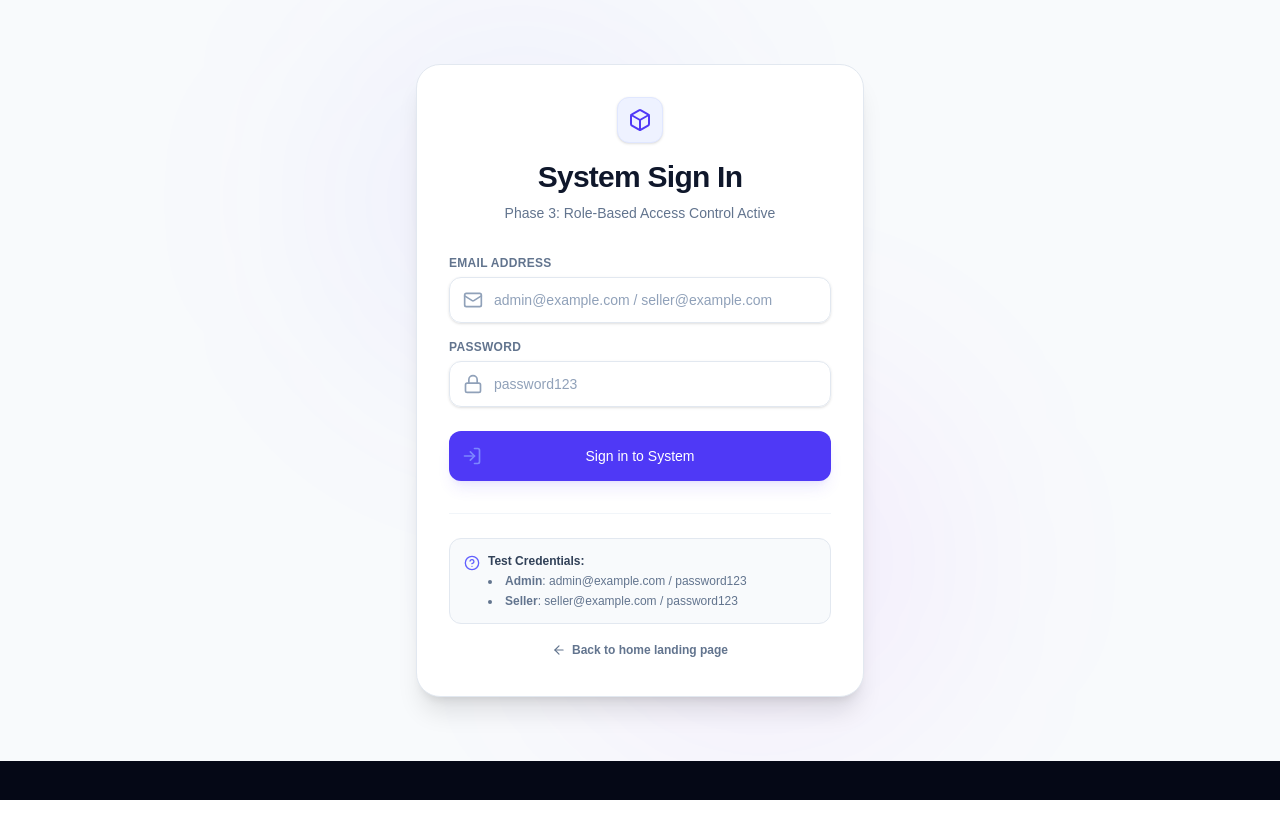
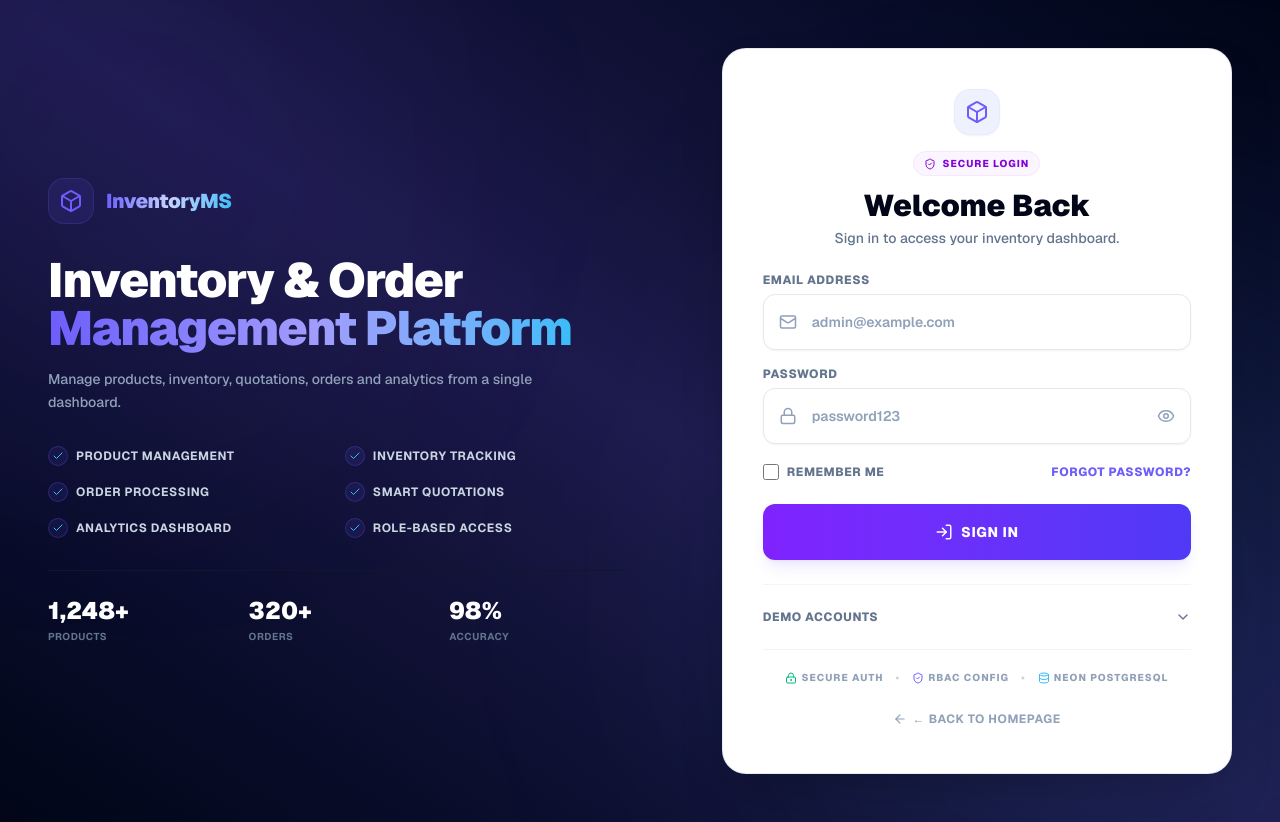
Before and after one commit to Avi0954/Order-mng-system, a Next.js app: page /login in a window 1280 px wide. Before the commit the page ends 800 px from the top, so only its background shows below. Built offline with nearby package versions, Linux system fonts and the light colour scheme.

Commit message:
Redesign Login Page with premium two-column layout, password toggle, options row, and collapsible demo accounts

```diff
--- a/src/app/login/page.jsx
+++ b/src/app/login/page.jsx
@@ -4,11 +4,31 @@ import { useState } from "react";
 import { signIn } from "next-auth/react";
 import { useRouter } from "next/navigation";
 import Link from "next/link";
-import { Box, Mail, Lock, LogIn, ArrowLeft, HelpCircle } from "lucide-react";
+import {
+  Box,
+  Mail,
+  Lock,
+  LogIn,
+  ArrowLeft,
+  HelpCircle,
+  Check,
+  Eye,
+  EyeOff,
+  ShieldCheck,
+  Database,
+  LockKeyhole,
+  ChevronDown,
+  ChevronUp
+} from "lucide-react";
+import Badge from "@/components/ui/Badge";
+import Button from "@/components/ui/Button";
 
 export default function LoginPage() {
   const [email, setEmail] = useState("");
   const [password, setPassword] = useState("");
+  const [showPassword, setShowPassword] = useState(false);
+  const [rememberMe, setRememberMe] = useState(false);
+  const [isDemoOpen, setIsDemoOpen] = useState(false);
   const [error, setError] = useState("");
   const [loading, setLoading] = useState(false);
   const router = useRouter();
@@ -18,7 +38,6 @@ export default function LoginPage() {
     setError("");
     setLoading(true);
 
-    // Client-side validations
     if (!email || !password) {
       setError("Please fill out both the email and password fields.");
       setLoading(false);
@@ -26,7 +45,6 @@ export default function LoginPage() {
     }
 
     try {
-      // Trigger NextAuth credentials sign-in
       const res = await signIn("credentials", {
         email,
         password,
@@ -34,7 +52,6 @@ export default function LoginPage() {
       });
 
       if (res?.error) {
-        // NextAuth returned an authorization error
         setError(res.error || "Authentication failed.");
         setLoading(false);
         return;
@@ -45,7 +62,6 @@ export default function LoginPage() {
       const session = await sessionRes.json();
       const userRole = session?.user?.role;
 
-      // STEP 12: Redirect logic based on role
       if (userRole === "ADMIN") {
         router.push("/admin");
       } else {
@@ -59,119 +75,259 @@ export default function LoginPage() {
     }
   };
 
+  const isDevMode = process.env.NODE_ENV === "development";
+
   return (
-    <div className="flex-grow flex items-center justify-center bg-slate-50 py-16 px-4 sm:px-6 lg:px-8 relative overflow-hidden">
-      {/* Background gradients */}
-      <div className="absolute top-0 left-1/4 w-[400px] h-[400px] bg-indigo-600/5 rounded-full blur-[100px] pointer-events-none" />
-      <div className="absolute bottom-0 right-1/4 w-[400px] h-[400px] bg-purple-600/5 rounded-full blur-[100px] pointer-events-none" />
+    <div className="flex-grow min-h-screen flex bg-gradient-to-tr from-slate-950 via-indigo-950 to-slate-950 text-white relative overflow-hidden font-sans">
 
-      <div className="max-w-md w-full space-y-8 bg-white border border-slate-200 p-8 rounded-3xl shadow-xl relative z-10">
-        {/* Top brand header */}
-        <div className="text-center">
-          <Link href="/" className="inline-flex items-center space-x-2 text-indigo-600 hover:text-indigo-500 mb-4 transition-colors">
-            <div className="bg-indigo-50 p-2.5 rounded-xl border border-indigo-100 shadow-sm">
-              <Box className="h-6 w-6 text-indigo-600" />
+      {/* Background decoration elements */}
+      <div className="absolute top-[-10%] left-[-10%] w-[500px] h-[500px] bg-[#6D5DFB]/10 rounded-full blur-[140px] pointer-events-none animate-pulse" />
+      <div className="absolute bottom-[-10%] right-[-10%] w-[600px] h-[600px] bg-[#38BDF8]/10 rounded-full blur-[160px] pointer-events-none" />
+
+      {/* Main split-grid layout */}
+      <div className="w-full max-w-7xl mx-auto flex flex-col lg:flex-row items-center justify-between p-6 sm:p-12 gap-12 z-10">
+
+        {/* LEFT SECTION (55% desktop ratio) */}
+        <div className="hidden lg:flex flex-col w-[55%] space-y-8 pr-12 text-left animate-fadeIn">
+          {/* Logo brand block */}
+          <Link href="/" className="flex items-center space-x-3 group">
+            <div className="bg-[#6D5DFB]/10 p-2.5 rounded-2xl border border-[#6D5DFB]/20">
+              <Box className="h-6 w-6 text-[#6D5DFB]" />
             </div>
+            <span className="font-black text-xl tracking-tight bg-gradient-to-r from-[#6D5DFB] via-indigo-200 to-[#38BDF8] bg-clip-text text-transparent">
+              InventoryMS
+            </span>
           </Link>
-          <h2 className="text-3xl font-extrabold text-slate-900 tracking-tight">
-            System Sign In
-          </h2>
-          <p className="mt-2 text-sm text-slate-500">
-            Phase 3: Role-Based Access Control Active
+
+          {/* Headline copy */}
+          <div className="space-y-4">
+            <h1 className="text-4xl lg:text-5xl font-black tracking-tight leading-none text-white">
+              Inventory & Order <br />
+              <span className="text-transparent bg-clip-text bg-gradient-to-r from-[#6D5DFB] via-[#a29bfd] to-[#38BDF8]">
+                Management Platform
+              </span>
+            </h1>
+            <p className="text-sm text-slate-400 max-w-lg leading-relaxed font-medium">
+              Manage products, inventory, quotations, orders and analytics from a single dashboard.
             </p>
           </div>
 
-        {/* Input Form */}
-        <form className="mt-8 space-y-6" onSubmit={handleLoginSubmit}>
+          {/* Feature list */}
+          <div className="grid grid-cols-2 gap-4 text-xs font-bold uppercase tracking-wider text-slate-300">
+            {[
+              "Product Management",
+              "Inventory Tracking",
+              "Order Processing",
+              "Smart Quotations",
+              "Analytics Dashboard",
+              "Role-Based Access"
+            ].map((feat, idx) => (
+              <div key={idx} className="flex items-center space-x-2">
+                <div className="h-5 w-5 bg-indigo-500/10 border border-indigo-500/25 text-[#38BDF8] rounded-full flex items-center justify-center shrink-0">
+                  <Check className="h-3 w-3" />
+                </div>
+                <span>{feat}</span>
+              </div>
+            ))}
+          </div>
+
+          {/* Stats Bar */}
+          <div className="pt-6 border-t border-slate-900 grid grid-cols-3 gap-6">
+            <div>
+              <p className="text-2xl font-black text-white">1,248+</p>
+              <p className="text-[10px] text-slate-500 font-bold uppercase tracking-wider mt-0.5">Products</p>
+            </div>
+            <div>
+              <p className="text-2xl font-black text-white">320+</p>
+              <p className="text-[10px] text-slate-500 font-bold uppercase tracking-wider mt-0.5">Orders</p>
+            </div>
+            <div>
+              <p className="text-2xl font-black text-white">98%</p>
+              <p className="text-[10px] text-slate-500 font-bold uppercase tracking-wider mt-0.5">Accuracy</p>
+            </div>
+          </div>
+        </div>
+
+        {/* RIGHT SECTION: Login Card (45% desktop ratio) */}
+        <div className="w-full lg:w-[45%] flex justify-center lg:justify-end">
+          <div className="w-full max-w-[540px] bg-white border border-slate-200/80 rounded-3xl shadow-2xl p-8 sm:p-10 text-slate-900 animate-fadeIn">
+
+            {/* Header branding on card */}
+            <div className="flex flex-col items-center text-center space-y-4">
+              <Link href="/" className="inline-flex items-center space-x-2">
+                <div className="bg-indigo-50 p-2.5 rounded-2xl border border-indigo-100/60 shadow-xs">
+                  <Box className="h-6 w-6 text-[#6D5DFB]" />
+                </div>
+              </Link>
+              <div className="space-y-1">
+                <Badge variant="purple" icon={ShieldCheck} className="text-[9px] uppercase tracking-widest font-black">
+                  Secure Login
+                </Badge>
+                <h2 className="text-2xl sm:text-3xl font-black text-slate-950 mt-2">
+                  Welcome Back
+                </h2>
+                <p className="text-xs sm:text-sm text-slate-500 font-medium">
+                  Sign in to access your inventory dashboard.
+                </p>
+              </div>
+            </div>
+
+            {/* Error notifications */}
             {error && (
-            <div className="bg-rose-50 text-rose-600 border border-rose-100 text-xs font-semibold px-4 py-3 rounded-xl">
+              <div className="mt-6 bg-rose-50 text-rose-600 border border-rose-100 text-xs font-semibold px-4 py-3 rounded-xl">
                 {error}
               </div>
             )}
 
-          <div className="space-y-4">
-            {/* Email Field */}
-            <div>
-              <label htmlFor="email-address" className="block text-xs font-semibold text-slate-500 uppercase tracking-wide mb-1.5">
+            {/* Form Fields */}
+            <form className="mt-6 space-y-4" onSubmit={handleLoginSubmit}>
+
+              {/* Email Address */}
+              <div className="space-y-1.5">
+                <label htmlFor="email-field" className="block text-xs font-extrabold text-slate-500 uppercase tracking-wider">
                   Email Address
                 </label>
-              <div className="relative rounded-xl shadow-sm">
-                <div className="absolute inset-y-0 left-0 pl-3.5 flex items-center pointer-events-none">
-                  <Mail className="h-5 w-5 text-slate-400" />
+                <div className="relative rounded-xl shadow-xs">
+                  <div className="absolute inset-y-0 left-0 pl-4 flex items-center pointer-events-none">
+                    <Mail className="h-4.5 w-4.5 text-slate-400" />
                   </div>
                   <input
-                  id="email-address"
-                  name="email"
+                    id="email-field"
                     type="email"
                     required
                     value={email}
                     onChange={(e) => setEmail(e.target.value)}
-                  placeholder="admin@example.com / seller@example.com"
-                  className="block w-full pl-11 pr-4 py-3 border border-slate-200 rounded-xl bg-white text-slate-900 placeholder-slate-400 focus:outline-none focus:ring-2 focus:ring-indigo-500 focus:border-indigo-500 text-sm transition-all"
+                    placeholder="admin@example.com"
+                    className="block w-full h-[56px] pl-12 pr-4 border border-slate-200 rounded-xl bg-white text-slate-950 placeholder-slate-400 focus:outline-none focus:ring-2 focus:ring-violet-500 focus:border-violet-500 text-sm font-semibold transition-all"
                   />
                 </div>
               </div>
 
-            {/* Password Field */}
-            <div>
-              <div className="flex items-center justify-between mb-1.5">
-                <label htmlFor="password-field" className="block text-xs font-semibold text-slate-500 uppercase tracking-wide">
+              {/* Password */}
+              <div className="space-y-1.5">
+                <label htmlFor="password-input" className="block text-xs font-extrabold text-slate-500 uppercase tracking-wider">
                   Password
                 </label>
-              </div>
-              <div className="relative rounded-xl shadow-sm">
-                <div className="absolute inset-y-0 left-0 pl-3.5 flex items-center pointer-events-none">
-                  <Lock className="h-5 w-5 text-slate-400" />
+                <div className="relative rounded-xl shadow-xs">
+                  <div className="absolute inset-y-0 left-0 pl-4 flex items-center pointer-events-none">
+                    <Lock className="h-4.5 w-4.5 text-slate-400" />
                   </div>
                   <input
-                  id="password-field"
-                  name="password"
-                  type="password"
+                    id="password-input"
+                    type={showPassword ? "text" : "password"}
                     required
                     value={password}
                     onChange={(e) => setPassword(e.target.value)}
                     placeholder="password123"
-                  className="block w-full pl-11 pr-4 py-3 border border-slate-200 rounded-xl bg-white text-slate-900 placeholder-slate-400 focus:outline-none focus:ring-2 focus:ring-indigo-500 focus:border-indigo-500 text-sm transition-all"
+                    className="block w-full h-[56px] pl-12 pr-12 border border-slate-200 rounded-xl bg-white text-slate-950 placeholder-slate-400 focus:outline-none focus:ring-2 focus:ring-violet-500 focus:border-violet-500 text-sm font-semibold transition-all"
                   />
-              </div>
+                  {/* Password visibility toggle */}
+                  <button
+                    type="button"
+                    onClick={() => setShowPassword(!showPassword)}
+                    className="absolute inset-y-0 right-0 pr-4 flex items-center text-slate-400 hover:text-slate-600 transition-colors"
+                  >
+                    {showPassword ? <EyeOff className="h-4.5 w-4.5" /> : <Eye className="h-4.5 w-4.5" />}
+                  </button>
                 </div>
               </div>
 
-          {/* Action button */}
-          <div>
+              {/* Options row: Remember me & forgot password */}
+              <div className="flex items-center justify-between pt-1">
+                <label className="flex items-center space-x-2 cursor-pointer select-none">
+                  <input
+                    type="checkbox"
+                    checked={rememberMe}
+                    onChange={(e) => setRememberMe(e.target.checked)}
+                    className="h-4 w-4 rounded border-slate-300 text-violet-600 focus:ring-violet-500"
+                  />
+                  <span className="text-xs font-extrabold text-slate-500 uppercase tracking-wider">
+                    Remember Me
+                  </span>
+                </label>
+                <button
+                  type="button"
+                  className="text-xs font-extrabold text-[#6D5DFB] hover:underline uppercase tracking-wider"
+                >
+                  Forgot Password?
+                </button>
+              </div>
+
+              {/* Action submission button */}
+              <div className="pt-2">
                 <button
                   type="submit"
                   disabled={loading}
-              className="group relative w-full flex justify-center py-3.5 px-4 border border-transparent text-sm font-medium rounded-xl text-white bg-indigo-600 hover:bg-indigo-500 focus:outline-none focus:ring-2 focus:ring-offset-2 focus:ring-indigo-500 transition-all duration-150 disabled:opacity-50 disabled:cursor-not-allowed shadow-lg shadow-indigo-600/10 hover:shadow-indigo-600/20"
+                  className="w-full h-[56px] flex items-center justify-center space-x-2 text-sm font-extrabold uppercase tracking-wider text-white bg-gradient-to-r from-violet-600 to-indigo-600 hover:from-violet-500 hover:to-indigo-500 rounded-xl transition-all duration-200 hover:scale-[1.02] shadow-lg shadow-indigo-600/10 cursor-pointer disabled:opacity-50"
                 >
-              <span className="absolute left-0 inset-y-0 flex items-center pl-3">
-                <LogIn className="h-5 w-5 text-indigo-400 group-hover:text-indigo-300 transition-colors" />
-              </span>
-              {loading ? "Authenticating credentials..." : "Sign in to System"}
+                  <LogIn className="h-4.5 w-4.5" />
+                  <span>{loading ? "Authenticating..." : "Sign In"}</span>
                 </button>
               </div>
             </form>
 
-        {/* Back and Demo Info */}
-        <div className="mt-6 border-t border-slate-100 pt-6 space-y-4">
-          <div className="bg-slate-50 border border-slate-200 rounded-xl p-3.5 text-xs text-slate-600 flex items-start space-x-2">
-            <HelpCircle className="h-4 w-4 text-indigo-500 shrink-0 mt-0.5" />
-            <div>
-              <p className="font-bold text-slate-700">Test Credentials:</p>
-              <ul className="mt-1 space-y-1 text-slate-500 list-disc list-inside">
-                <li><strong>Admin</strong>: admin@example.com / password123</li>
-                <li><strong>Seller</strong>: seller@example.com / password123</li>
-              </ul>
+            {/* Collapsible Demo credentials card (Dev environment only) */}
+            {isDevMode && (
+              <div className="mt-6 border-t border-slate-100 pt-6">
+                <button
+                  onClick={() => setIsDemoOpen(!isDemoOpen)}
+                  className="w-full flex items-center justify-between text-xs font-extrabold uppercase tracking-wider text-slate-500 hover:text-slate-900 transition-colors"
+                >
+                  <span>Demo Accounts</span>
+                  {isDemoOpen ? <ChevronUp className="h-4 w-4" /> : <ChevronDown className="h-4 w-4" />}
+                </button>
+
+                {isDemoOpen && (
+                  <div className="mt-3 bg-slate-50 border border-slate-200/80 rounded-2xl p-4 space-y-3">
+                    <div className="flex items-center justify-between border-b border-slate-200 pb-2">
+                      <div className="space-y-0.5">
+                        <p className="text-[10px] text-slate-400 font-bold uppercase">Admin User</p>
+                        <p className="text-xs font-semibold text-slate-700">admin@example.com</p>
+                      </div>
+                      <Badge variant="purple" className="text-[8px] tracking-wide uppercase">Admin</Badge>
+                    </div>
+                    <div className="flex items-center justify-between">
+                      <div className="space-y-0.5">
+                        <p className="text-[10px] text-slate-400 font-bold uppercase">Seller User</p>
+                        <p className="text-xs font-semibold text-slate-700">seller@example.com</p>
+                      </div>
+                      <Badge variant="blue" className="text-[8px] tracking-wide uppercase">Seller</Badge>
+                    </div>
+                    <p className="text-[9px] text-slate-400 italic">Default Password: <strong>password123</strong></p>
+                  </div>
+                )}
+              </div>
+            )}
+
+            {/* Muted Security Badges Strip */}
+            <div className="mt-6 pt-5 border-t border-slate-100 flex flex-col sm:flex-row items-center justify-center gap-3 text-[10px] font-extrabold text-slate-400 uppercase tracking-widest text-center">
+              <span className="flex items-center space-x-1">
+                <LockKeyhole className="h-3 w-3 text-emerald-500 shrink-0" />
+                <span>Secure Auth</span>
+              </span>
+              <span className="hidden sm:inline text-slate-300">•</span>
+              <span className="flex items-center space-x-1">
+                <ShieldCheck className="h-3 w-3 text-[#6D5DFB] shrink-0" />
+                <span>RBAC Config</span>
+              </span>
+              <span className="hidden sm:inline text-slate-300">•</span>
+              <span className="flex items-center space-x-1">
+                <Database className="h-3 w-3 text-[#38BDF8] shrink-0" />
+                <span>Neon PostgreSQL</span>
+              </span>
+            </div>
+
+            {/* Back CTA link */}
+            <div className="mt-6 text-center">
+              <Link href="/" className="inline-flex items-center space-x-1.5 text-xs font-bold uppercase tracking-wider text-slate-400 hover:text-[#6D5DFB] transition-colors">
+                <ArrowLeft className="h-3.5 w-3.5" />
+                <span>&larr; Back to Homepage</span>
+              </Link>
+            </div>
+
           </div>
         </div>
 
-          <div className="text-center">
-            <Link href="/" className="inline-flex items-center space-x-1.5 text-xs font-semibold text-slate-500 hover:text-indigo-600 transition-colors">
-              <ArrowLeft className="h-3.5 w-3.5" />
-              <span>Back to home landing page</span>
-            </Link>
-          </div>
-        </div>
       </div>
     </div>
   );
```
Lines whose indentation alone changed are shown as unchanged.
